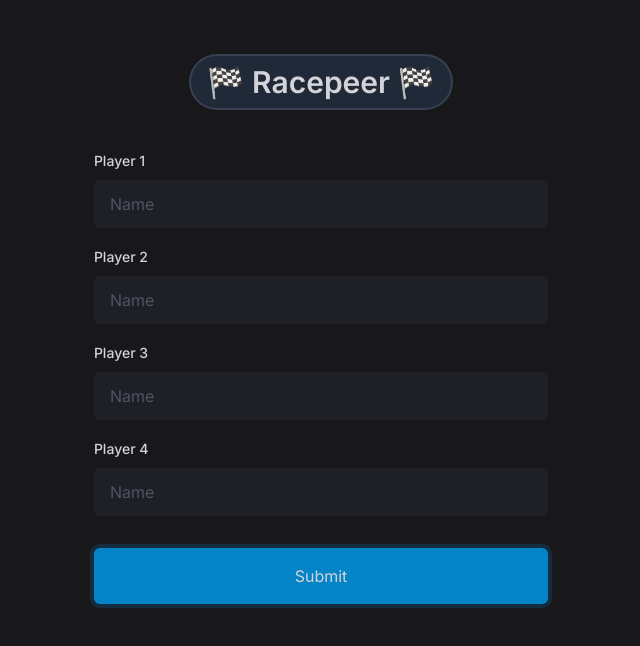
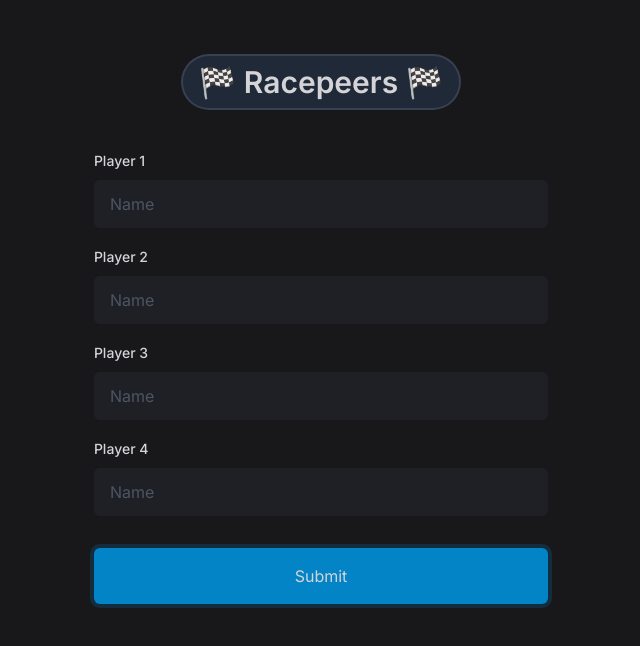
Before and after one commit to aldwiputra/racepeers, a React (Vite) app: page / in a window 1280 px wide. Shown: the top 646 px of the page, without its empty margins (319-959 px from the left). Built offline with nearby package versions, Linux system fonts and the light colour scheme.

Commit message:
add logic to get into game playground

```diff
--- a/src/App.tsx
+++ b/src/App.tsx
@@ -1,13 +1,49 @@
 import { useState } from 'react';
+import RegisterForm from './components/RegisterForm';
+import GamePlayground from './components/GamePlayground';
 import { gameStateChanger } from './utils/gameStateChanger';
-import RegisterForm from './components/RegisterForm';
+import MainLogo from './components/MainLogo';
 
 export type GameState = 'Register' | 'Playing' | 'Finished';
 
 function App() {
   const [gameState, setGameState] = useState<GameState>('Register');
+  const [players, setPlayers] = useState({
+    player1: {
+      name: '',
+      position: 1,
+    },
+    player2: {
+      name: '',
+      position: 1,
+    },
+    player3: {
+      name: '',
+      position: 1,
+    },
+    player4: {
+      name: '',
+      position: 1,
+    },
+  });
 
-  return <main className='font-inter'>{gameState === 'Register' && <RegisterForm />}</main>;
+  function changeGameState() {
+    gameStateChanger(gameState, setGameState);
+  }
+
+  function changePlayersState(key: string, name: string) {
+    setPlayers(prev => ({ ...prev, [key]: name }));
+  }
+
+  return (
+    <main className='font-inter pt-14 px-10'>
+      <MainLogo />
+      {gameState === 'Register' && (
+        <RegisterForm changeGameState={changeGameState} changePlayersState={changePlayersState} />
+      )}
+      {gameState === 'Playing' && <GamePlayground players={players} />}
+    </main>
+  );
 }
 
 export default App;
--- /dev/null
+++ b/src/components/Container.tsx
@@ -0,0 +1,7 @@
+function Container(props: { children: React.ReactNode }) {
+  return (
+    <section className='max-w-[1200px] mx-auto flex flex-col items-center'>{props.children}</section>
+  );
+}
+
+export default Container;
--- /dev/null
+++ b/src/components/GamePlayground.tsx
@@ -0,0 +1,33 @@
+import Container from './Container';
+import MainLogo from './MainLogo';
+
+type GamePlaygroundProps = {
+  players: {
+    player1: {
+      name: string;
+      position: number;
+    };
+    player2: {
+      name: string;
+      position: number;
+    };
+    player3: {
+      name: string;
+      position: number;
+    };
+    player4: {
+      name: string;
+      position: number;
+    };
+  };
+};
+
+function GamePlayground(props: GamePlaygroundProps) {
+  return (
+    <Container>
+      <pre>{JSON.stringify(props.players)}</pre>
+    </Container>
+  );
+}
+
+export default GamePlayground;
--- /dev/null
+++ b/src/components/MainLogo.tsx
@@ -0,0 +1,9 @@
+function MainLogo() {
+  return (
+    <h1 className='block w-fit mx-auto font-semibold text-3xl px-4 py-2 ring-2 ring-gray-700 rounded-full bg-gray-800'>
+      🏁 Racepeers 🏁
+    </h1>
+  );
+}
+
+export default MainLogo;
--- a/src/components/RegisterForm.tsx
+++ b/src/components/RegisterForm.tsx
@@ -1,11 +1,18 @@
-import { useState } from 'react';
+import { useEffect, useState } from 'react';
 import PlayerInput from './PlayerInput';
+import MainLogo from './MainLogo';
+import Container from './Container';
 
 export type FormState = {
   player1: string;
   player2: string;
   player3: string;
   player4: string;
+};
+
+type RegisterFormProps = {
+  changeGameState: () => void;
+  changePlayersState: (key: string, name: string) => void;
 };
 
 const FORM_ERROR_STATE_DEFAULT = {
@@ -15,7 +22,7 @@ const FORM_ERROR_STATE_DEFAULT = {
   player4: null,
 };
 
-function RegisterForm() {
+function RegisterForm(props: RegisterFormProps) {
   const [formState, setFormState] = useState({
     player1: '',
     player2: '',
@@ -23,17 +30,30 @@ function RegisterForm() {
     player4: '',
   });
   const [formStateError, setFormStateError] = useState(FORM_ERROR_STATE_DEFAULT);
+  const [submitted, setSubmitted] = useState(false);
 
   function updateFormState(playerNum: number, name: string) {
     setFormState(prev => ({ ...prev, [`player${playerNum}`]: name }));
   }
 
+  useEffect(() => {
+    if (
+      submitted &&
+      !formStateError.player1 &&
+      !formStateError.player2 &&
+      !formStateError.player3 &&
+      !formStateError.player4
+    ) {
+      for (const key in formState) {
+        props.changePlayersState(key, formState[key as keyof FormState]);
+      }
+
+      props.changeGameState();
+    }
+  }, [formStateError, props, submitted, formState]);
+
   return (
-    <section className='max-w-[1200px] mx-auto flex flex-col items-center pt-14'>
-      <h1 className='font-semibold text-3xl px-4 py-2 ring-2 ring-gray-700 rounded-full bg-gray-800'>
-        🏁 Racepeer 🏁
-      </h1>
-
+    <Container>
       <form
         className='max-w-[45ch] w-full mt-6'
         onSubmit={e => {
@@ -46,6 +66,7 @@ function RegisterForm() {
             }
           }
 
+          setSubmitted(true);
           console.log(formStateError);
         }}>
         <PlayerInput
@@ -76,7 +97,7 @@ function RegisterForm() {
           Submit
         </button>
       </form>
-    </section>
+    </Container>
   );
 }
 
```
